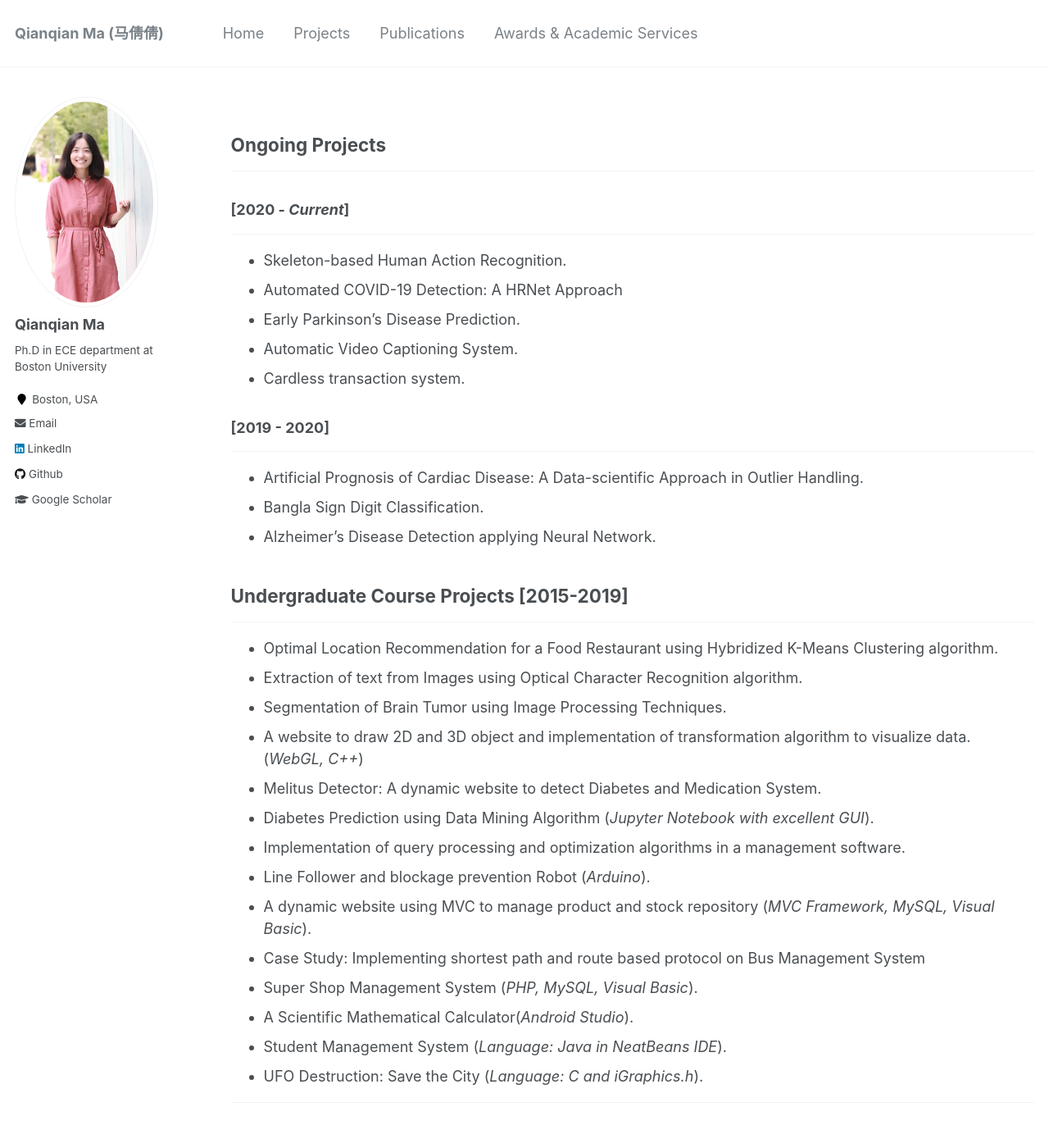
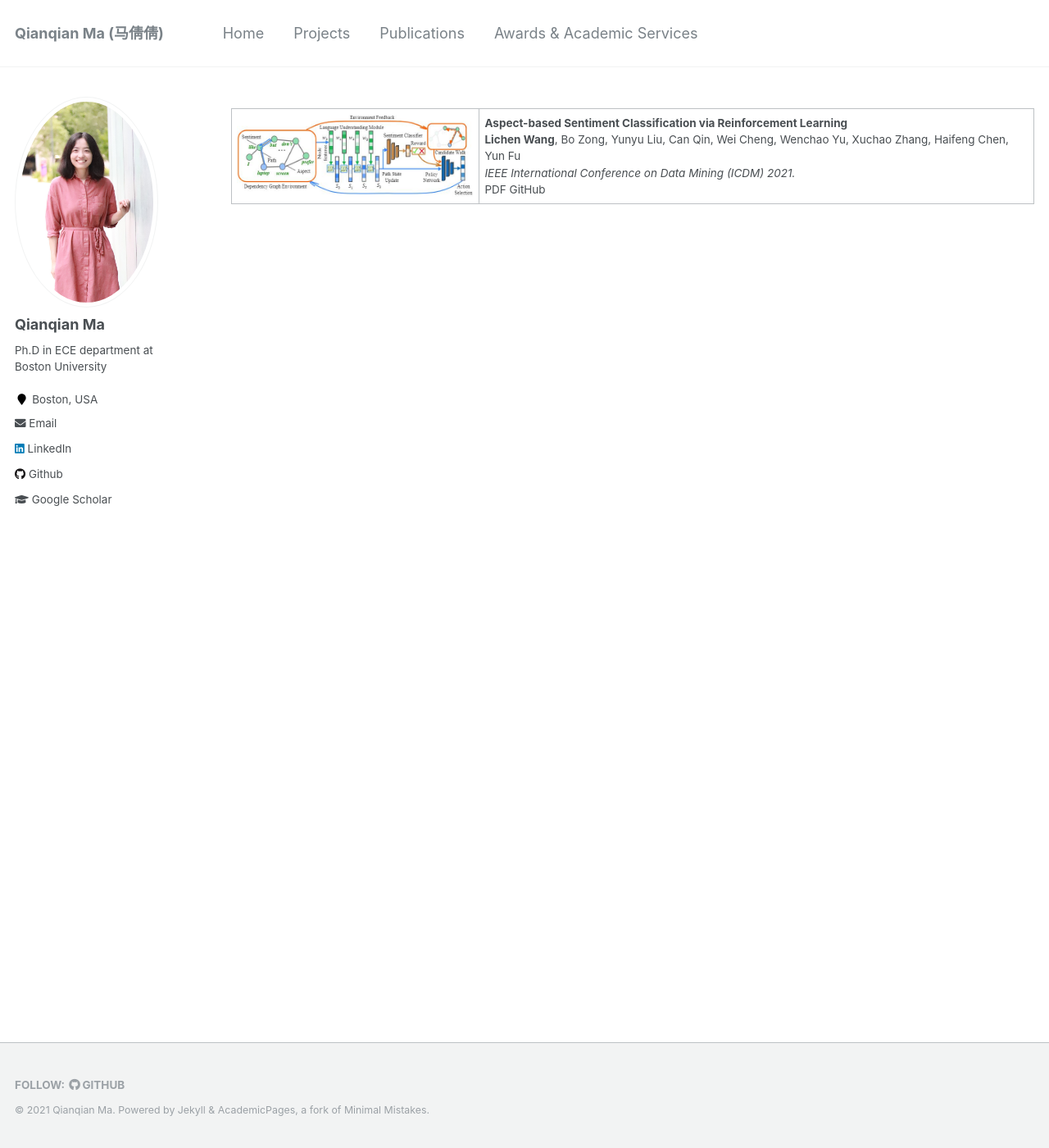
Before and after one commit to maqqbu/maqqbu.github.io, a Jekyll site: the page built from _pages/projects.md, in a window 1280 px wide and 1400 px high. Shown: the whole window at 82% size. Built offline with Jekyll 4.4.1, drawn with Linux system fonts in a browser that asks for light colours.

Commit message:
projects test

```diff
--- a/_pages/projects.md
+++ b/_pages/projects.md
@@ -4,8 +4,9 @@
 permalink: /projects/
 author_profile: true
 ---
+|<img src='ICDM21_NLP.jpg' align='right' style=' width:300px;height:100px'/> | **Aspect-based Sentiment Classification via Reinforcement Learning** <br> **Lichen Wang**, Bo Zong, Yunyu Liu, Can Qin, Wei Cheng, Wenchao Yu, Xuchao Zhang, Haifeng Chen, Yun Fu<br> <i>IEEE International Conference on Data Mining (ICDM) 2021. </i> <br>PDF GitHub|
 
-## Ongoing Projects
+<!-- ## Ongoing Projects
 ----------------
 
 ### [2020 - *Current*]
@@ -40,4 +41,4 @@
 * Student Management System (*Language: Java in NeatBeans IDE*).
 * UFO Destruction: Save the City (*Language: C and iGraphics.h*).
 
-__________________________________________________
+__________________________________________________ -->
```
Also changed, not shown: projects/ICDM21_NLP.jpg (added).
